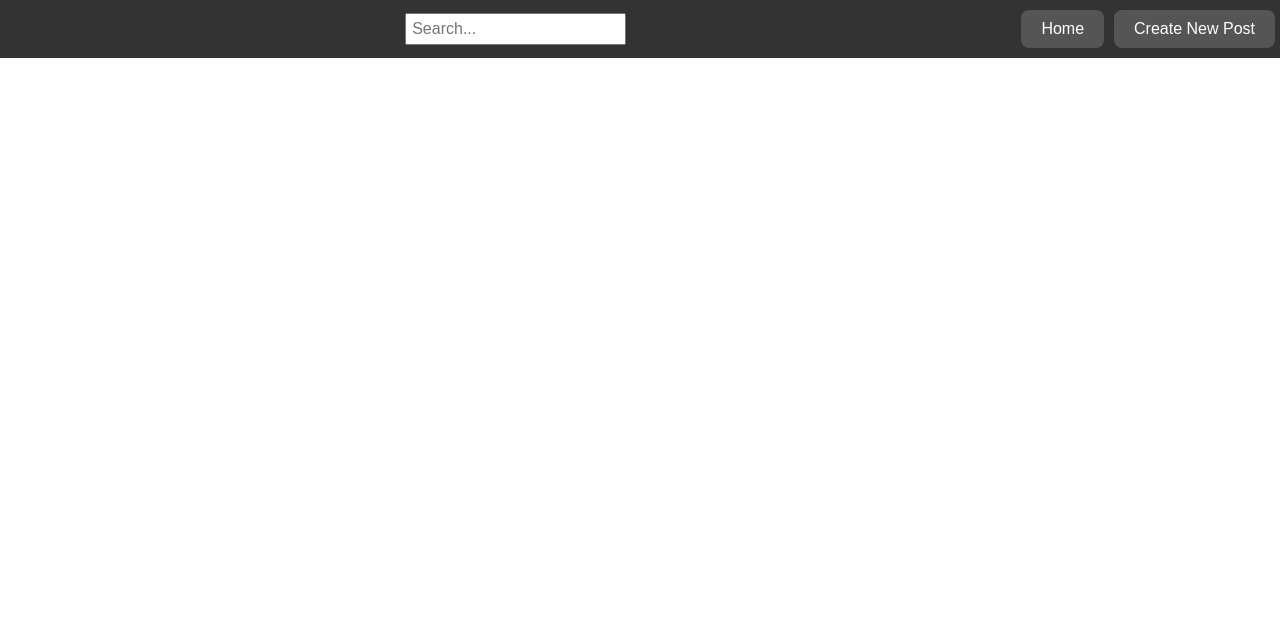
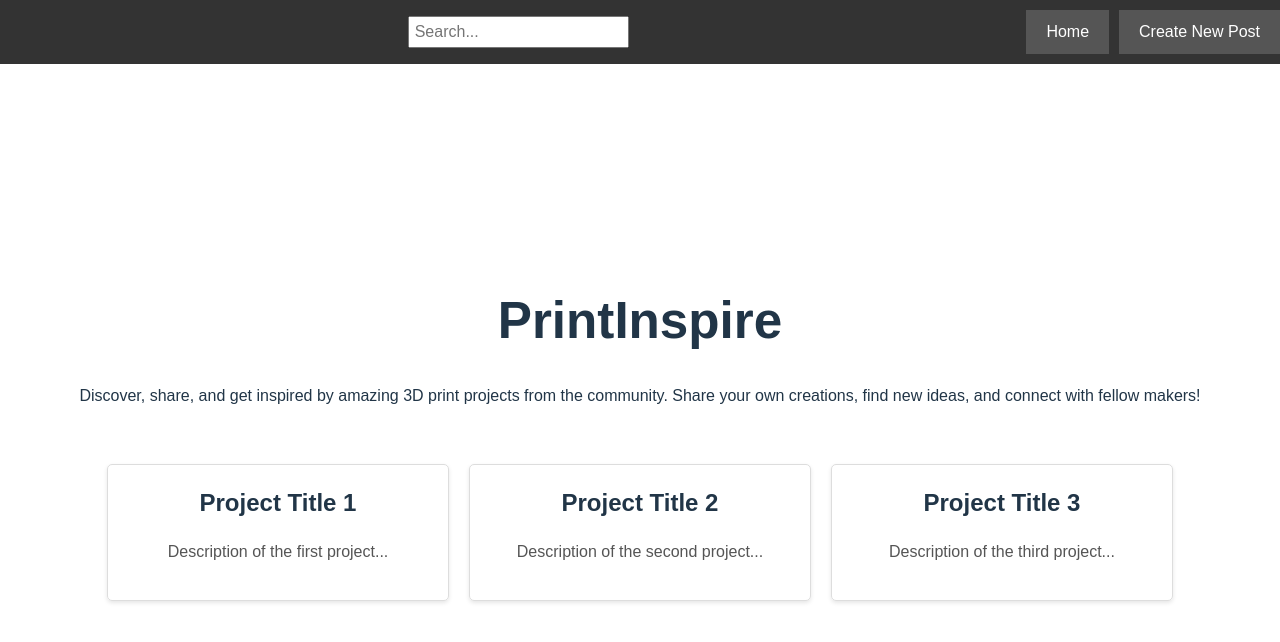
Before and after one commit to CarlosSac/HobbyHub, a React (Vite) app in the folder hobby-hub/: page / in a window 1280 px wide. Shown: the top 642 px of the page. Built offline with nearby package versions, Linux system fonts and the light colour scheme.

Commit message:
Add Create Post

```diff
--- a/hobby-hub/src/App.css
+++ b/hobby-hub/src/App.css
@@ -73,7 +73,7 @@
 .navbar-right {
     display: flex;
     gap: 10px;
-    padding-right: 15px;
+    padding-right: 10px;
 }
 
 .home-button,
@@ -90,3 +90,33 @@
 .create-post-button:hover {
     background-color: #777;
 }
+
+.header {
+    margin-top: 60px;
+    padding: 20px;
+    text-align: center;
+}
+
+.main-content {
+    padding: 20px;
+    display: flex;
+    flex-wrap: wrap;
+    gap: 20px;
+    justify-content: center;
+}
+
+.post-card {
+    border: 1px solid #ddd;
+    border-radius: 5px;
+    padding: 20px;
+    width: 300px;
+    box-shadow: 0 2px 4px rgba(0, 0, 0, 0.1);
+}
+
+.post-card h2 {
+    margin-top: 0;
+}
+
+.post-card p {
+    color: #555;
+}
--- a/hobby-hub/src/App.jsx
+++ b/hobby-hub/src/App.jsx
@@ -1,10 +1,19 @@
 import { useState } from "react";
+import {
+    BrowserRouter as Router,
+    Route,
+    Routes,
+    Link,
+    useLocation,
+} from "react-router-dom";
 import "./App.css";
+import CreatePost from "./components/CreatePost";
 
 function App() {
     const [count, setCount] = useState(0);
 
     return (
+        <Router>
             <div className='App'>
                 <nav className='navbar'>
                     <div className='navbar-left'>
@@ -15,13 +24,66 @@ function App() {
                         />
                     </div>
                     <div className='navbar-right'>
-                    <button className='home-button'>Home</button>
-                    <button className='create-post-button'>
-                        Create New Post
-                    </button>
+                        <Link to='/' className='home-button'>
+                            Home
+                        </Link>
+                        <ConditionalCreatePostButton />
                     </div>
                 </nav>
+                <Routes>
+                    <Route
+                        path='/'
+                        element={
+                            <>
+                                <header className='header'>
+                                    <h1>PrintInspire</h1>
+                                    <p>
+                                        Discover, share, and get inspired by
+                                        amazing 3D print projects from the
+                                        community. Share your own creations,
+                                        find new ideas, and connect with fellow
+                                        makers!
+                                    </p>
+                                </header>
+                                <main className='main-content'>
+                                    <div className='post-card'>
+                                        <h2>Project Title 1</h2>
+                                        <p>
+                                            Description of the first project...
+                                        </p>
                                     </div>
+                                    <div className='post-card'>
+                                        <h2>Project Title 2</h2>
+                                        <p>
+                                            Description of the second project...
+                                        </p>
+                                    </div>
+                                    <div className='post-card'>
+                                        <h2>Project Title 3</h2>
+                                        <p>
+                                            Description of the third project...
+                                        </p>
+                                    </div>
+                                </main>
+                            </>
+                        }
+                    />
+                    <Route path='/create-post' element={<CreatePost />} />
+                </Routes>
+            </div>
+        </Router>
+    );
+}
+
+function ConditionalCreatePostButton() {
+    const location = useLocation();
+    if (location.pathname === "/create-post") {
+        return null;
+    }
+    return (
+        <Link to='/create-post' className='create-post-button'>
+            Create New Post
+        </Link>
     );
 }
 
--- /dev/null
+++ b/hobby-hub/src/components/CreatePost.css
@@ -0,0 +1,47 @@
+.create-post-container {
+    display: flex;
+    justify-content: center;
+    align-items: center;
+    height: 100vh;
+}
+
+.create-post-card {
+    border: 1px solid #ddd;
+    border-radius: 5px;
+    padding: 20px;
+    width: 400px;
+    box-shadow: 0 2px 4px rgba(0, 0, 0, 0.1);
+}
+
+.create-post-card h2 {
+    margin-top: 0;
+}
+
+.form-group {
+    margin-bottom: 15px;
+}
+
+.form-group label {
+    display: block;
+    margin-bottom: 5px;
+}
+
+.form-group input,
+.form-group textarea {
+    width: 100%;
+    padding: 8px;
+    box-sizing: border-box;
+}
+
+button {
+    padding: 10px 20px;
+    font-size: 16px;
+    color: white;
+    background-color: #555;
+    border: none;
+    cursor: pointer;
+}
+
+button:hover {
+    background-color: #777;
+}
--- /dev/null
+++ b/hobby-hub/src/components/CreatePost.jsx
@@ -0,0 +1,29 @@
+import React from "react";
+import "./CreatePost.css";
+
+function CreatePost() {
+    return (
+        <div className='create-post-container'>
+            <div className='create-post-card'>
+                <h2>Create a New Post</h2>
+                <form>
+                    <div className='form-group'>
+                        <label>Title:</label>
+                        <input type='text' name='title' />
+                    </div>
+                    <div className='form-group'>
+                        <label>Description:</label>
+                        <textarea name='description'></textarea>
+                    </div>
+                    <div className='form-group'>
+                        <label>Link:</label>
+                        <input type='text' name='link' />
+                    </div>
+                    <button type='submit'>Submit</button>
+                </form>
+            </div>
+        </div>
+    );
+}
+
+export default CreatePost;
```
Lines whose indentation alone changed are shown as unchanged.
